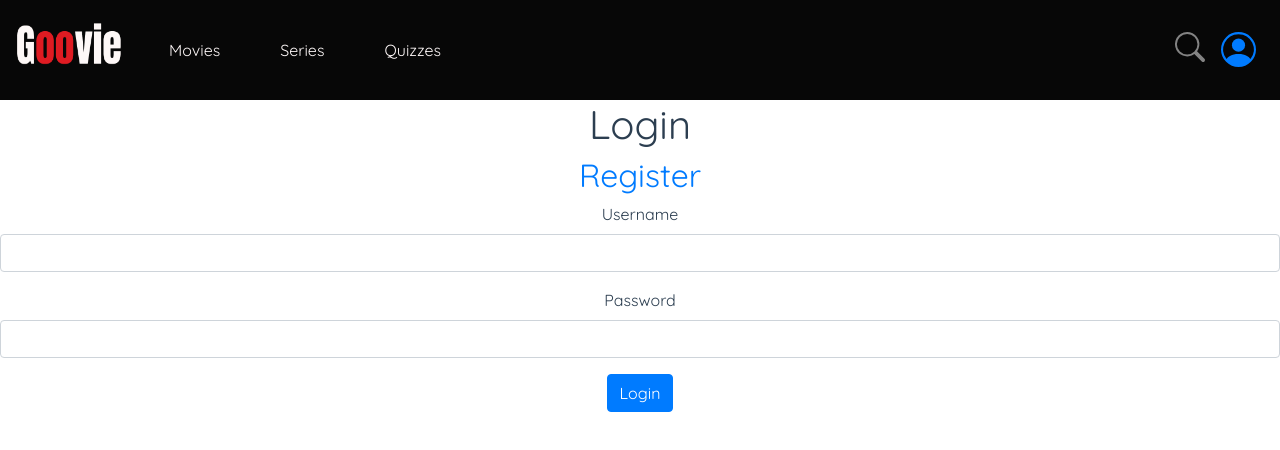
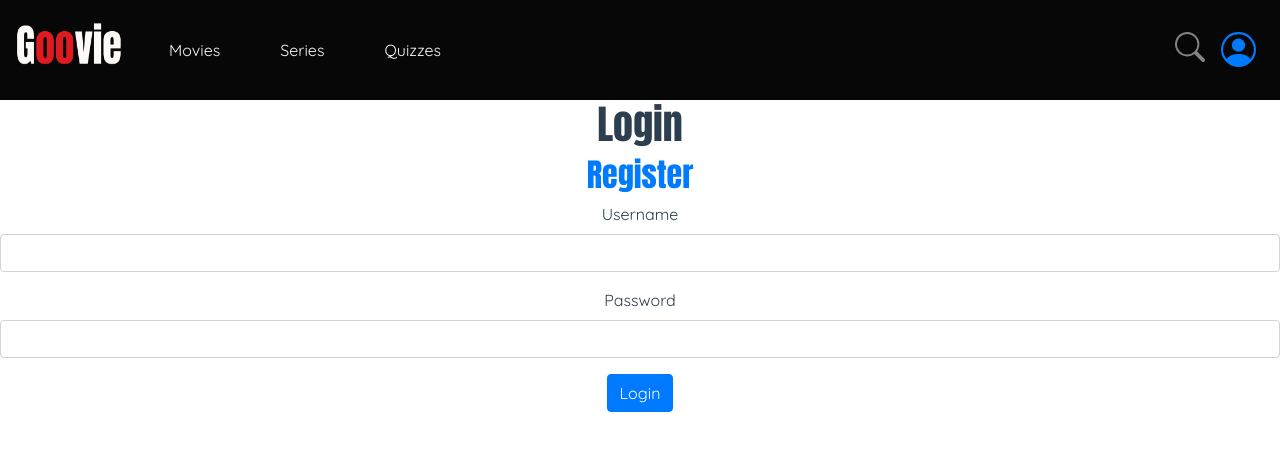
Before and after one commit to Sofia-rib18/vuegoovie, a Vue app: page /login in a window 1280 px wide. Shown: the top 450 px of the page. Built offline with nearby package versions, Linux system fonts and the light colour scheme.

Commit message:
style: font login & registo

```diff
--- a/src/views/login.vue
+++ b/src/views/login.vue
@@ -57,4 +57,18 @@
 </script>
 
 <style>
+@import url('https://fonts.googleapis.com/css2?family=Anton&display=swap');
+@import url('https://fonts.googleapis.com/css2?family=Quicksand&display=swap');
+
+h1{
+  font-family: 'Anton', sans-serif;
+}
+
+h2{
+  font-family: 'Anton', sans-serif;
+}
+
+#input-group-1, #input-group-3{
+  font-family: 'Quicksand', sans-serif;
+}
 </style>
--- a/src/views/registo.vue
+++ b/src/views/registo.vue
@@ -114,4 +114,18 @@
 </script>
 
 <style>
+@import url('https://fonts.googleapis.com/css2?family=Anton&display=swap');
+@import url('https://fonts.googleapis.com/css2?family=Quicksand&display=swap');
+
+h1{
+  font-family: 'Anton', sans-serif;
+}
+
+h2{
+  font-family: 'Anton', sans-serif;
+}
+
+#input-group-1, #input-group-2, #input-group-3, #input-group-4{
+  font-family: 'Quicksand', sans-serif;
+}
 </style>
```
